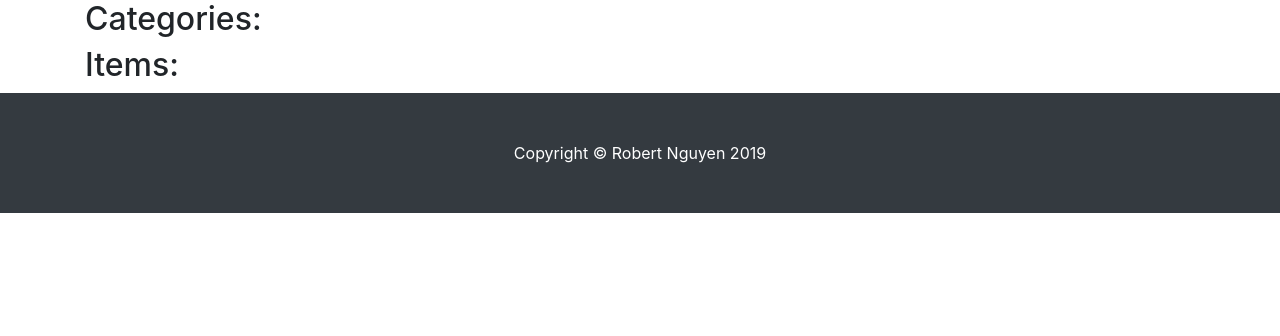
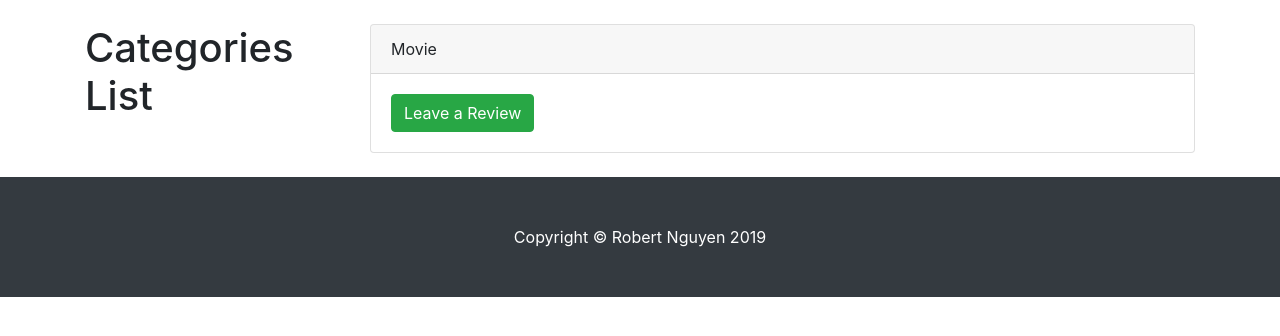
Before and after one commit to MinhNNguyen/catalogApplication, a Flask app: page / in a window 1280 px wide. Shown: the part 56-392 px from the top of the page. Run offline with Flask 2, Linux system fonts and the light colour scheme; data that the repository does not hold is empty; some libraries are stand-ins or nearby versions.

Commit message:
Adding Bootstrap template 9

```diff
--- a/templates/home_page.html
+++ b/templates/home_page.html
@@ -1,6 +1,42 @@
 {% extends "new_main.html" %}
 {% block content %}
-	<section>
+
+	<div class="row">
+
+		<div class="col-lg-3">
+			<h1 class="my-4">Categories List</h1>
+			<div class="list-group">
+				{% for category in categories %}
+					<a href= "{{ url_for('category_page', cat_name = category.name) }}" class="list-group-item">{{ category.name }}></a>
+				{% endfor %}
+				<!-- <a href="#" class="list-group-item active">Category 1</a> -->
+			</div>
+		</div>
+		<!-- /.col-lg-3 -->
+
+		<div class="col-lg-9">
+
+			<div class="card card-outline-secondary my-4">
+				<div class="card-header">
+					Movie
+				</div>
+				<div class="card-body">
+					{% for item in items %}
+						<a href= "{{ url_for('item_page', cat_name = item.get_cat_name(), item_name = item.name ) }}"><p>{{ item.name }} </p></a>
+						<hr>
+					{% endfor %}
+					<a href="#" class="btn btn-success">Leave a Review</a>
+				</div>
+			</div>
+			<!-- /.card -->
+
+		</div>
+		<!-- /.col-lg-9 -->
+
+	</div>
+
+	<!--
+			<section>
 		<h2> Categories: </h2>
 		{% for category in categories %}
 			<a href= "{{ url_for('category_page', cat_name = category.name) }}"><p>{{ category.name }} </p></a>
@@ -15,4 +51,6 @@
 		<a href="http://localhost:8000/add_item">Add Item</a>
 		{% endif %}
 	</section>
+	-->
+
 {% endblock %}
```
Also changed, not shown: templates/new_item_detail.html (deleted, +0 -12 lines).
